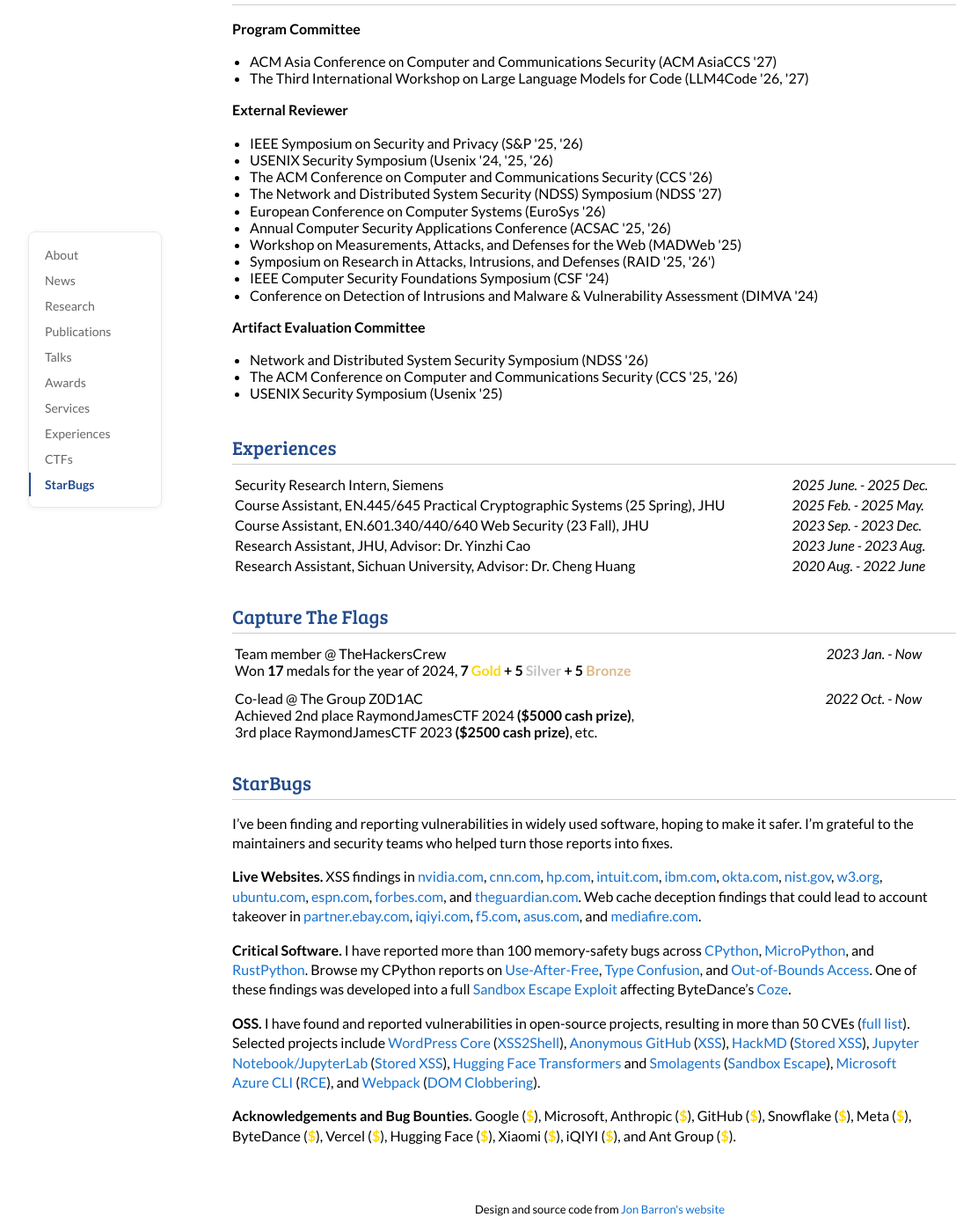
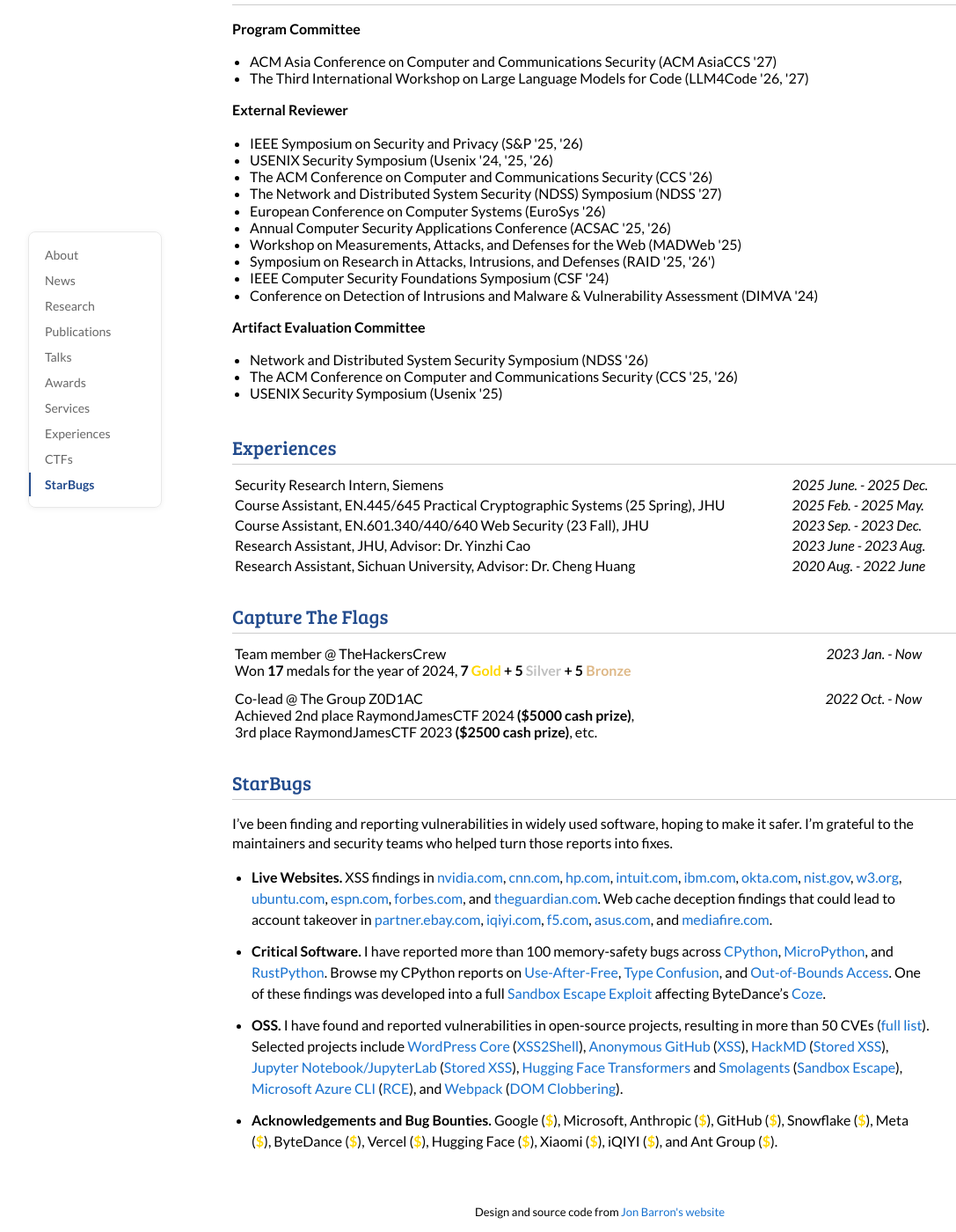
Before and after one commit to jackfromeast/jackfromeast.github.io, a Jekyll site: the page built from _posts/2026-09-17-Minnie.md, in a window 1280 px wide and 1400 px high, scrolled down 3600 px. Shown: the whole window at 88% size, without its empty margins (8-1095 px from the left). Built offline with Jekyll 4.4.1, drawn with Linux system fonts in a browser that asks for light colours; a style sheet for code colours, icons or effects is not loaded.

Commit message:
Present StarBugs categories as simple bullets

```diff
--- a/_layouts/default.html
+++ b/_layouts/default.html
@@ -441,7 +441,8 @@
               <p style="margin-right: 5%;">
                 I’ve been finding and reporting vulnerabilities in widely used software, hoping to make it safer. I’m grateful to the maintainers and security teams who helped turn those reports into fixes.
               </p>
-              <p style="margin-right: 5%;">
+              <ul class="starbugs-list">
+                <li>
                   <strong>Live Websites.</strong> XSS findings in
                   <a href="https://www.nvidia.com/">nvidia.com</a>,
                   <a href="https://www.cnn.com/">cnn.com</a>,
@@ -461,8 +462,8 @@
                   <a href="https://www.f5.com/">f5.com</a>,
                   <a href="https://www.asus.com/">asus.com</a>, and
                   <a href="https://www.mediafire.com/">mediafire.com</a>.
-              </p>
-              <p style="margin-right: 5%;">
+                </li>
+                <li>
                   <strong>Critical Software.</strong> I have reported more than 100 memory-safety bugs across
                   <a href="https://github.com/python/cpython">CPython</a>,
                   <a href="https://github.com/micropython/micropython">MicroPython</a>, and
@@ -474,8 +475,8 @@
                   One of these findings was developed into a full
                   <a href="https://github.com/coze-dev/coze-studio/pull/2572">Sandbox Escape Exploit</a>
                   affecting ByteDance’s <a href="https://github.com/coze-dev/coze-studio">Coze</a>.
-              </p>
-              <p style="margin-right: 5%;">
+                </li>
+                <li>
                   <strong>OSS.</strong> I have found and reported vulnerabilities in open-source projects, resulting in more than 50 CVEs
                   (<a href="https://github.com/jackfromeast/jackfromeast.github.io/blob/master/_data/vulns.yml">full list</a>).
                   Selected projects include
@@ -494,10 +495,11 @@
                   (<a href="https://msrc.microsoft.com/update-guide/en-US/vulnerability/CVE-2025-24049">RCE</a>), and
                   <a href="https://webpack.js.org/">Webpack</a>
                   (<a href="https://github.com/advisories/GHSA-4vvj-4cpr-p986">DOM Clobbering</a>).
-              </p>
-              <p style="margin-right: 5%;">
+                </li>
+                <li>
                   <strong>Acknowledgements and Bug Bounties.</strong> Google (<span class="bounty-dollar">$</span>), Microsoft, Anthropic (<span class="bounty-dollar">$</span>), GitHub (<span class="bounty-dollar">$</span>), Snowflake (<span class="bounty-dollar">$</span>), Meta (<span class="bounty-dollar">$</span>), ByteDance (<span class="bounty-dollar">$</span>), Vercel (<span class="bounty-dollar">$</span>), Hugging Face (<span class="bounty-dollar">$</span>), Xiaomi (<span class="bounty-dollar">$</span>), iQIYI (<span class="bounty-dollar">$</span>), and Ant Group (<span class="bounty-dollar">$</span>).
-              </p>
+                </li>
+              </ul>
             </td>
           </tr>
         </table>
--- a/style.scss
+++ b/style.scss
@@ -102,6 +102,16 @@ li {
 .bounty-dollar {
   color: gold;
   font-weight: 700;
+}
+
+.starbugs-list {
+  margin: 0 5% 0 0;
+  padding-left: 22px;
+}
+
+.starbugs-list li {
+  margin-bottom: 12px;
+  line-height: 1.5;
 }
 
 /* Image fade helpers */
```
Lines whose indentation alone changed are shown as unchanged.
